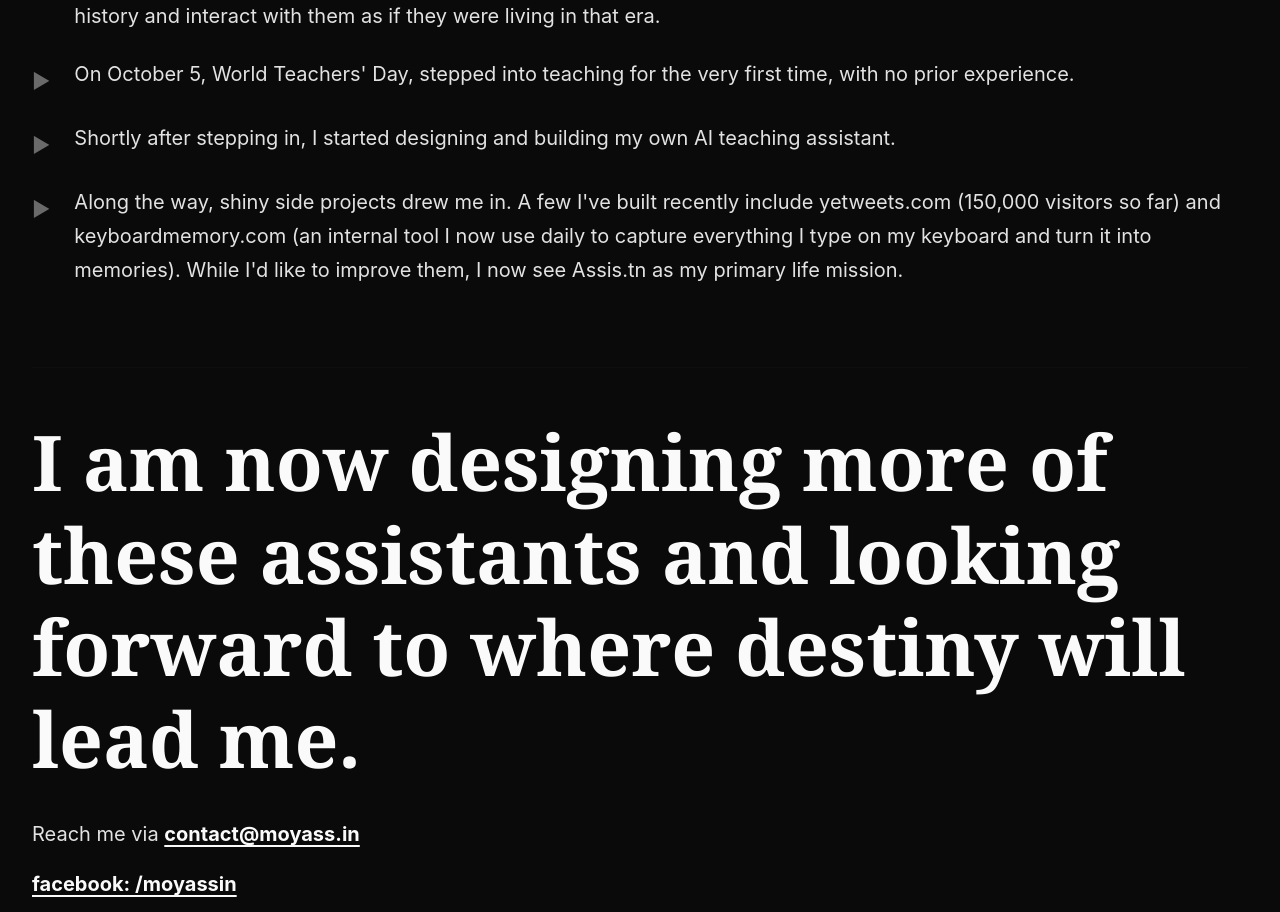
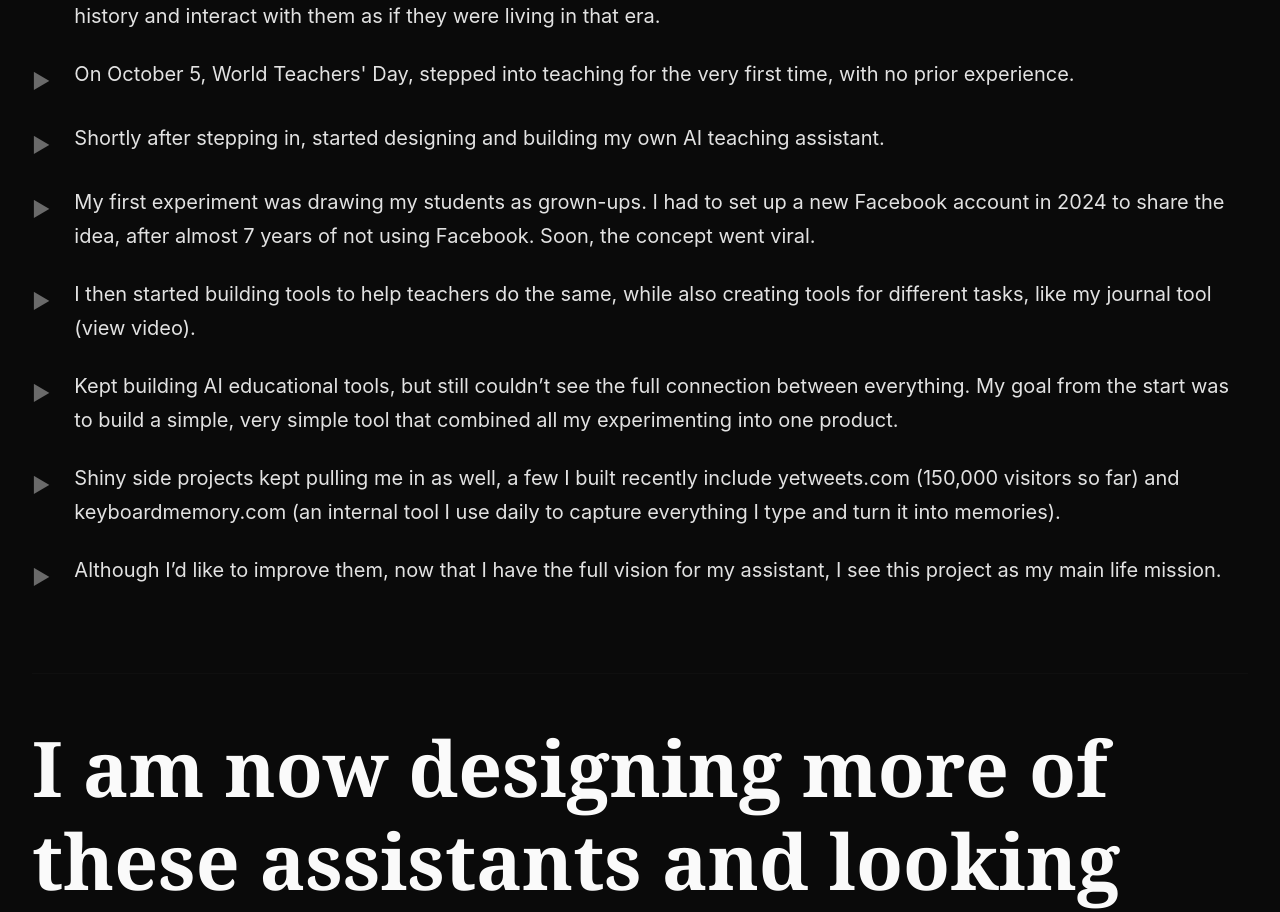
Before and after one commit to yassincodes/moyassin, a React (Vite) app: page / in a window 1280 px wide. Shown: the part 927-1839 px from the top of the page. Built offline with nearby package versions, Linux system fonts and the light colour scheme.

Commit message:
Update App.jsx

```diff
--- a/src/App.jsx
+++ b/src/App.jsx
@@ -49,8 +49,12 @@ function App() {
     "Created a university rating website in 2021 that started in Tunisia and went viral across several countries.",
     "As a graduation project, built Facebook and Messenger clones featuring AI-generated historic figures, letting users explore history and interact with them as if they were living in that era.",
     "On October 5, World Teachers' Day, stepped into teaching for the very first time, with no prior experience.",
-    "Shortly after stepping in, I started designing and building my own AI teaching assistant.",
-"Along the way, shiny side projects drew me in. A few I've built recently include yetweets.com (150,000 visitors so far) and keyboardmemory.com (an internal tool I now use daily to capture everything I type on my keyboard and turn it into memories). While I'd like to improve them, I now see Assis.tn as my primary life mission."
+    "Shortly after stepping in, started designing and building my own AI teaching assistant.",
+    "My first experiment was drawing my students as grown-ups. I had to set up a new Facebook account in 2024 to share the idea, after almost 7 years of not using Facebook. Soon, the concept went viral.",
+    "I then started building tools to help teachers do the same, while also creating tools for different tasks, like my journal tool (view video).",
+    "Kept building AI educational tools, but still couldn’t see the full connection between everything. My goal from the start was to build a simple, very simple tool that combined all my experimenting into one product.",
+    "Shiny side projects kept pulling me in as well, a few I built recently include yetweets.com (150,000 visitors so far) and keyboardmemory.com (an internal tool I use daily to capture everything I type and turn it into memories).",
+    "Although I’d like to improve them, now that I have the full vision for my assistant, I see this project as my main life mission."
   ]
 
   return (
```
